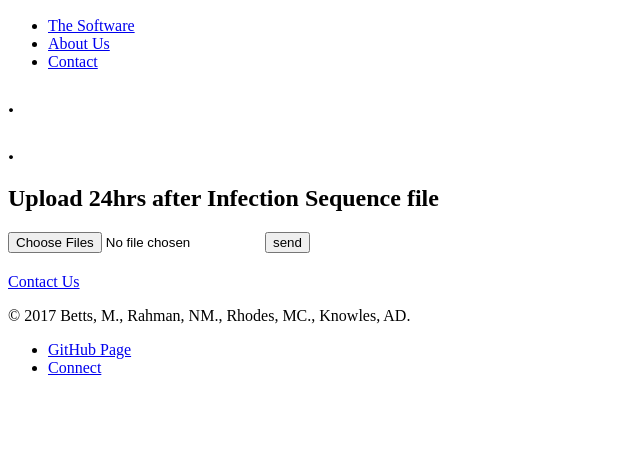
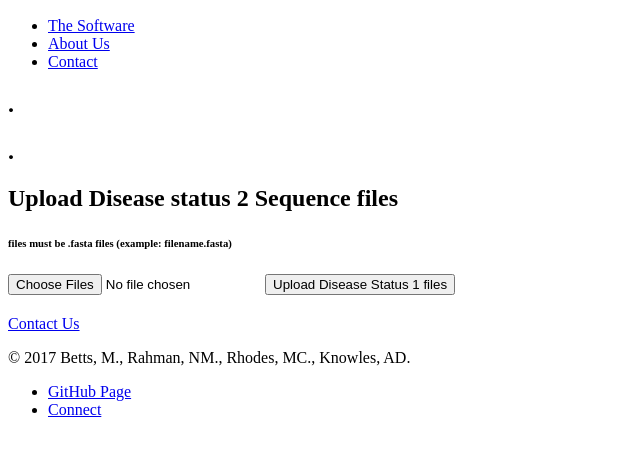
Before and after one commit to Melon-Heads/Melonomics, a Flask app: template app/templates/upload3.html in a window 1280 px wide. Shown: the part 161-617 px from the top of the page, without its empty margins (0-640 px from the left). Run offline with Flask 2, Linux system fonts and the light colour scheme; the template is opened without the code that fills it, so the values that code supplies are empty; some libraries are stand-ins or nearby versions.

Commit message:
updated template

```diff
--- a/app/templates/upload3.html
+++ b/app/templates/upload3.html
@@ -8,13 +8,14 @@
 <html lang="en">
 <head>
     <meta charset="UTF-8">
-    <title>Upload</title>
+    <title>Upload_3</title>
 </head>
 <body>
-<h1>Upload 24hrs after Infection Sequence file</h1>
+<h2>Upload Disease status 2 Sequence files</h2>
+<h6>files must be .fasta files (example: filename.fasta)</h6>
 <form id="upload-form" action="{{ url_for('upload_3') }}" method="POST" enctype="multipart/form-data">
     <input type="file" name="file" accept="file" multiple>
-    <input type="submit" value="send">
+    <input type="submit" value="Upload Disease Status 1 files">
 </form>
 </body>
 </html>
```
